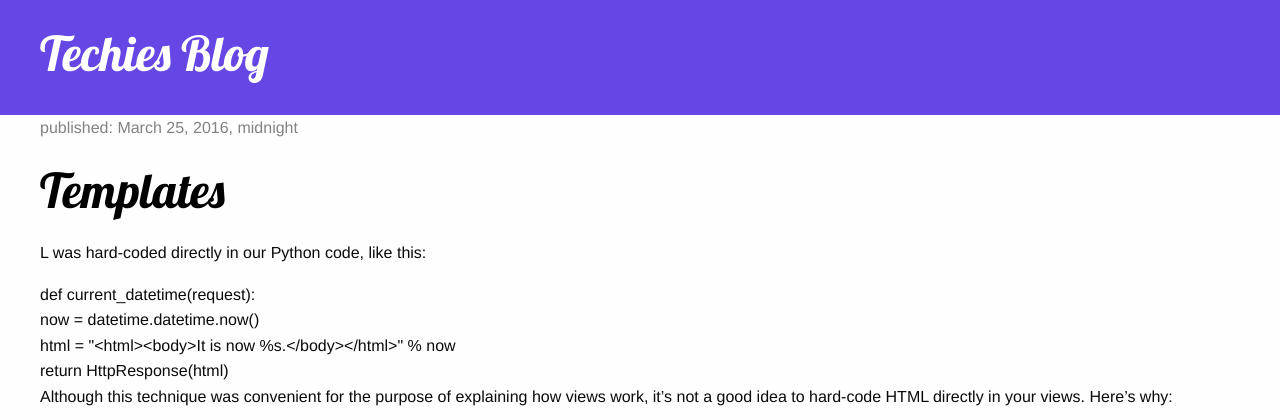
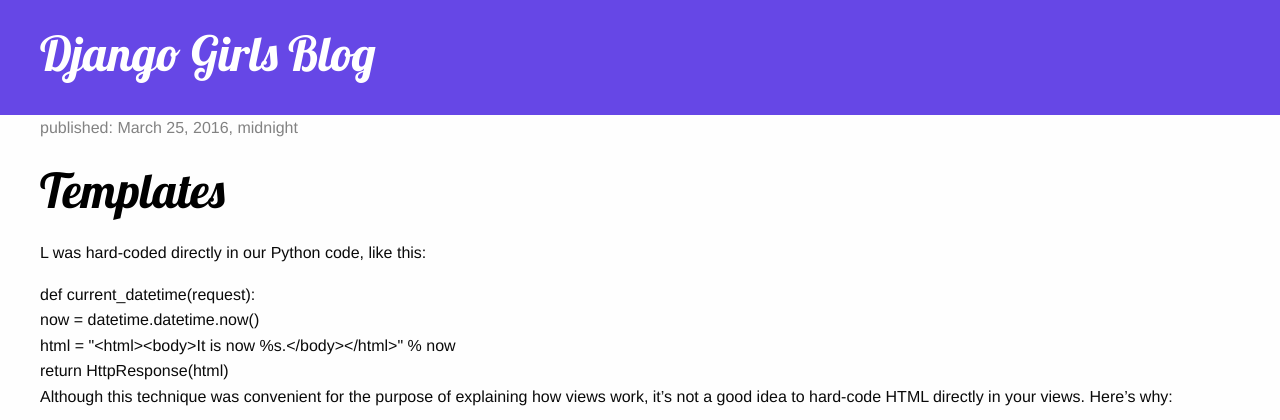
Before and after one commit to skafis/bloggedV2, a Django app: page / in a window 1280 px wide. Shown: the top 420 px of the page. Run offline with Django 3.2, Linux system fonts and the light colour scheme; data comes from the database, SQL or seed files in the repository; some libraries are stand-ins or nearby versions.

Commit message:
tamplate edits

```diff
--- /dev/null
+++ b/blog/templates/blog/base.html
@@ -0,0 +1,25 @@
+{% load staticfiles %}
+<html>
+    <head>
+        <title>Techies  Blog</title>
+        <link rel="stylesheet" href="https://cdnjs.cloudflare.com/ajax/libs/foundation/6.2.0/foundation.min.css" type=text/css >
+        <link rel="stylesheet" href="https://cdnjs.cloudflare.com/ajax/libs/foundation/6.2.0/foundation.min.js" type=text/css >
+        <link href="http://fonts.googleapis.com/css?family=Lobster&subset=latin,latin-ext" rel="stylesheet" type="text/css">
+        <link rel="stylesheet" href="{% static 'css/blog.css' %}">
+    </head>
+    <body>
+        <body>
+            <div class="page-header">
+                <h1><a href="/">Django Girls Blog</a></h1>
+            </div>
+            <div class="content container">
+                <div class="row">
+                    <div class="small-7 large-8 column">
+                    {% block content %}
+                    {% endblock %}
+                    </div>
+                </div>
+            </div>
+        </body>
+    </body>
+</html>
--- a/blog/templates/blog/post_list.html
+++ b/blog/templates/blog/post_list.html
@@ -1,20 +1,6 @@
-{% load staticfiles %}
-<html>
-    <head>
-        <title>Techies  Blog</title>
-        <link rel="stylesheet" href="https://cdnjs.cloudflare.com/ajax/libs/foundation/6.2.0/foundation.min.css" type=text/css >
-        <link rel="stylesheet" href="https://cdnjs.cloudflare.com/ajax/libs/foundation/6.2.0/foundation.min.js" type=text/css >
-        <link href="http://fonts.googleapis.com/css?family=Lobster&subset=latin,latin-ext" rel="stylesheet" type="text/css">
-        <link rel="stylesheet" href="{% static 'css/blog.css' %}">
-    </head>
-    <body>
-        <div class="page-header">
-            <h1><a href="/">Techies Blog</a></h1>
-        </div>
+{% extends 'blog/base.html' %}
 
-        <div class="content container">
-            <div class="row">
-                <div class="col-md-8">
+{% block content %}
     {% for post in posts %}
     <div class="post">
         <div class="date">
@@ -24,8 +10,4 @@
         <p>{{ post.text|linebreaks }}</p>
     </div>
     {% endfor %}
-                </div>
-            </div>
-        </div>
-    </body>
-</html>
+{% endblock %}
```
Lines whose indentation alone changed are shown as unchanged.
